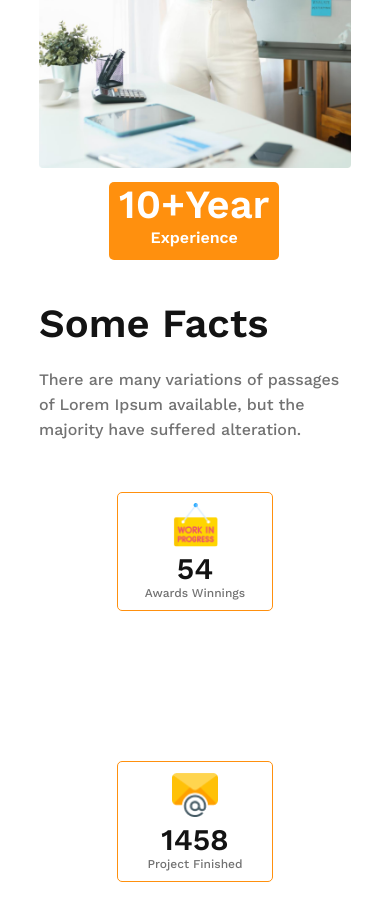
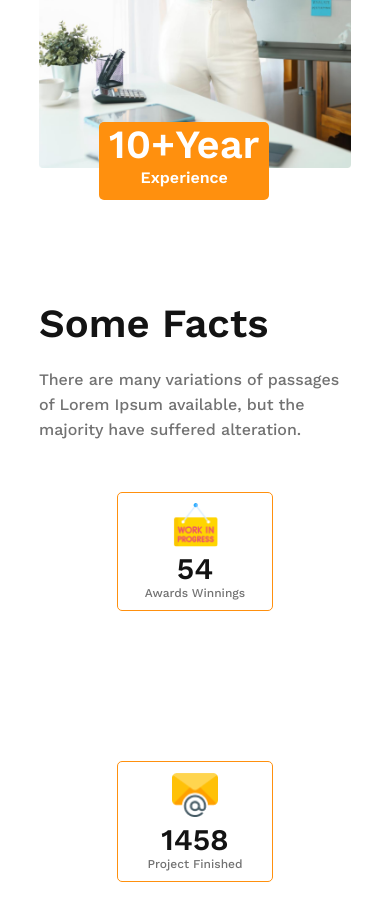
Before and after one commit to heyiamrakib/g3-architects, a plain HTML site: page index.html in a window 390 px wide. Shown: the part 3740-4660 px from the top of the page. Drawn offline with nearby package versions, Linux system fonts and the light colour scheme.

Commit message:
fixed btn

```diff
--- a/style.css
+++ b/style.css
@@ -340,8 +340,8 @@ header {
     height: 100%;
   }
   .special-btn {
-    right: -70px;
-    top: 10px;
+    right: -60px;
+    top: -50px;
     padding: 10px 10px;
   }
   .facts-about p {
```
